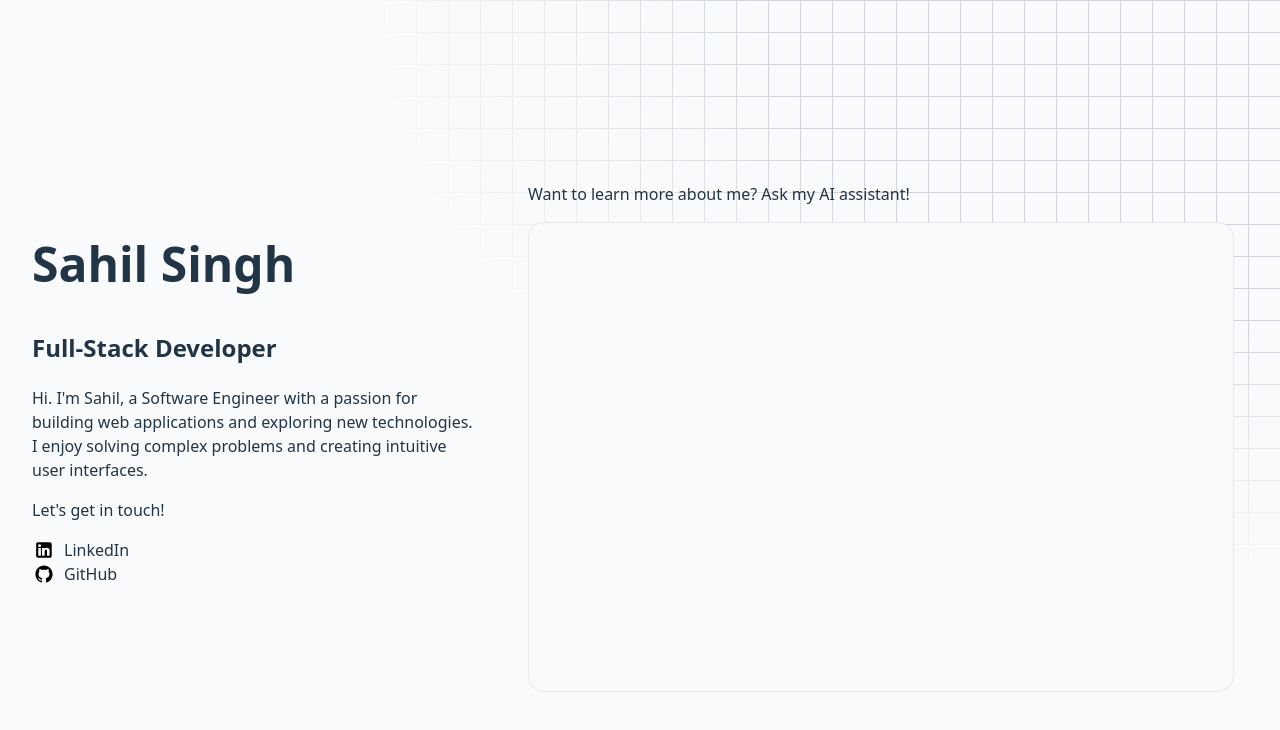
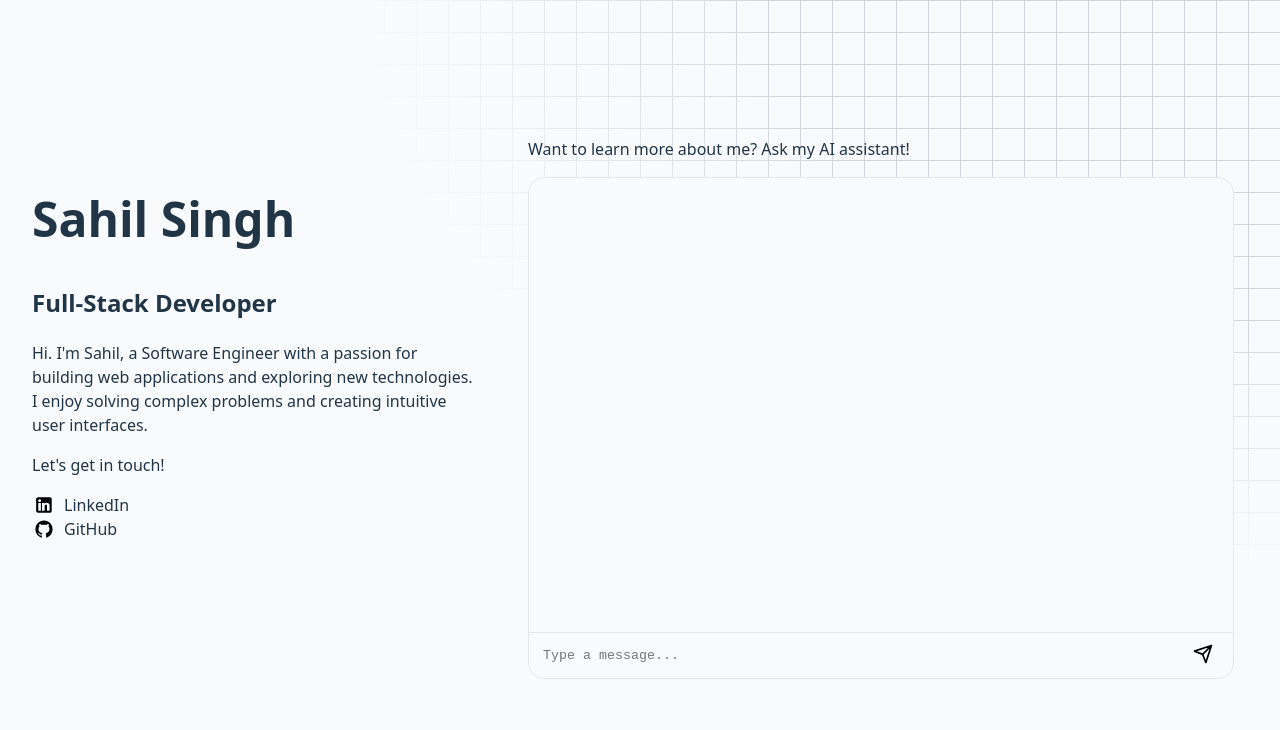
Before and after one commit to sahil9878/career-conversations, a React (Vite) app in the folder frontend/: page / in a window 1280 px wide. Shown: the top 730 px of the page. Built offline with nearby package versions, Linux system fonts and the light colour scheme.

Commit message:
Created components

```diff
--- a/frontend/src/App.css
+++ b/frontend/src/App.css
@@ -6,7 +6,6 @@ nav ul {
 nav ul a {
     display: flex;
     gap: 0.5em;
-    cursor: pointer;
     text-decoration: none;
     color: inherit;
 }
@@ -20,15 +19,6 @@ main {
     grid-template-columns: 40% 60%;
 }
 
-section.intro {
-    padding: 2em;
-}
-
-section.conversation {
-    padding: 0 3em 0 1em;
-}
-
-/* https://patterncraft.fun/ */
 div.background__pattern {
     position: absolute;
     inset: 0;
@@ -40,10 +30,72 @@ div.background__pattern {
         radial-gradient(ellipse 80% 80% at 100% 0%, #000 50%, transparent 90%)
 }
 
-div.chat-widget {
+@media (max-width: 768px) {
+    main {
+        grid-template-columns: 1fr;
+    }
+
+    section.conversation {
+        padding: 0 1em;
+    }
+
+    div.background__pattern {
+        -webkit-mask-image: radial-gradient(ellipse 85% 70% at 100% 100%, #000 50%, transparent 90%);
+        mask-image:
+            radial-gradient(ellipse 85% 70% at 100% 100%, #000 50%, transparent 90%)
+    }
+}
+
+section.intro {
+    padding: 2em;
+}
+
+section.conversation {
+    padding: 0 3em 0 1em;
+    display: flex;
+    flex-direction: column;
+}
+
+
+/* https://patterncraft.fun/ */
+
+
+.chat-widget {
+    flex-grow: 1;
+    display: flex;
     min-width: 100%;
-    min-height: 100%;
+    min-height: 500px;
     background: #f9fafb;
     border-radius: 1em;
     border: 1px solid #e5e7eb;
+    display: flex;
+    flex-direction: column;
+    overflow: hidden;
+
 }
+
+.chat-widget__chat-history {
+    flex: 1
+}
+
+.chat-widget__message-input {
+    border-top: 1px solid #e5e7eb;
+    display: flex;
+    align-items: center;
+    padding: 8px 12px;
+    box-sizing: border-box;
+}
+
+.chat-widget__message-input>textarea {
+    flex-grow: 1;
+    box-sizing: border-box;
+    background: initial;
+    border: 0;
+    resize: none;
+    outline: 0;
+}
+
+.chat-widget__message-input button {
+    border: 0;
+    background: initial;
+}
--- a/frontend/src/App.tsx
+++ b/frontend/src/App.tsx
@@ -1,46 +1,15 @@
-import GithubIcon from './assets/github-icon.tsx'
+
 import './App.css'
-import LinkedinIcon from './assets/linkedin-icon.tsx'
+import ChatSection from './components/chat-section'
+import IntroSection from './components/intro-section'
 function App() {
   return (
     <main>
       <div
         className="background__pattern"
       />
-      <section className="intro">
-        <header>
-          <h1>
-            Sahil Singh
-          </h1>
-          <h2>Full-Stack Developer</h2>
-          <p>
-            Hi. I'm Sahil, a Software Engineer with a passion for building web applications and exploring new technologies.
-            I enjoy solving complex problems and creating intuitive user interfaces.
-          </p>
-        </header>
-        <nav>
-          Let's get in touch!
-          <ul>
-            <li>
-              <a href="https://www.linkedin.com/in/sahil-singh98/" target="_blank" >
-                <LinkedinIcon height={24} width={24} />
-                LinkedIn</a>
-            </li>
-            <li>
-              <a href="https://github.com/sahil9878" target="_blank" >
-                <GithubIcon height={24} width={24} />
-                GitHub</a>
-            </li>
-          </ul>
-        </nav>
-      </section>
-      <section className='conversation'>
-        <p>
-          Want to learn more about me? Ask my AI assistant!
-        </p>
-        <div className="chat-widget">
-        </div>
-      </section>
+      <IntroSection />
+      <ChatSection />
     </main>
   )
 }
--- /dev/null
+++ b/frontend/src/assets/send-message.tsx
@@ -0,0 +1,14 @@
+
+
+const SendMessage = (props: React.SVGProps<SVGSVGElement>) => {
+    return (<svg viewBox="-2.16 -2.16 28.32 28.32" fill="none" xmlns="http://www.w3.org/2000/svg" {...props}>
+        <g id="SVGRepo_bgCarrier" strokeWidth="0"></g>
+        <g id="SVGRepo_tracerCarrier" strokeLinecap="round" strokeLinejoin="round"></g>
+        <g id="SVGRepo_iconCarrier">
+            <path d="M22 2L2 8.66667L11.5833 12.4167M22 2L15.3333 22L11.5833 12.4167M22 2L11.5833 12.4167" stroke="#000000" strokeWidth="2" strokeLinecap="round" strokeLinejoin="round">
+            </path>
+        </g>
+    </svg>);
+}
+
+export default SendMessage;
--- /dev/null
+++ b/frontend/src/components/chat-section.tsx
@@ -0,0 +1,17 @@
+import type { FunctionComponent } from "react";
+import ChatWidget from "./chat-widget";
+
+interface ChatSectionProps {
+
+}
+
+const ChatSection: FunctionComponent<ChatSectionProps> = () => {
+    return (<section className='conversation'>
+        <p>
+            Want to learn more about me? Ask my AI assistant!
+        </p>
+        <ChatWidget />
+    </section>);
+}
+
+export default ChatSection;
--- /dev/null
+++ b/frontend/src/components/chat-widget/chat-history.tsx
@@ -0,0 +1,11 @@
+import type { FunctionComponent } from "react";
+
+interface ChatHistoryProps {
+
+}
+
+const ChatHistory: FunctionComponent<ChatHistoryProps> = () => {
+    return (<div className="chat-widget__chat-history"></div>);
+}
+
+export default ChatHistory;
--- /dev/null
+++ b/frontend/src/components/chat-widget/index.tsx
@@ -0,0 +1,16 @@
+import type { FunctionComponent } from "react";
+import MessageInput from "./message-input";
+import ChatHistory from "./chat-history";
+
+interface ChatWidgetProps {
+
+}
+
+const ChatWidget: FunctionComponent<ChatWidgetProps> = () => {
+    return (<div className="chat-widget">
+        <ChatHistory />
+        <MessageInput />
+    </div>);
+}
+
+export default ChatWidget;
--- /dev/null
+++ b/frontend/src/components/chat-widget/message-input.tsx
@@ -0,0 +1,44 @@
+import { useRef, useState, type FunctionComponent } from "react";
+import SendMessage from "../../assets/send-message";
+
+interface MessageInputProps { }
+
+const MessageInput: FunctionComponent<MessageInputProps> = () => {
+    const [inputText, setInputText] = useState("");
+    const textareaRef = useRef<HTMLTextAreaElement>(null);
+
+    const onInputChange = (e: React.ChangeEvent<HTMLTextAreaElement>) => {
+        setInputText(e.target.value);
+
+        if (textareaRef.current) {
+            textareaRef.current.style.height = "auto";
+            textareaRef.current.style.height = textareaRef.current.scrollHeight + "px";
+        }
+    };
+
+    const onSendClick = (e: React.MouseEvent<HTMLButtonElement>) => {
+        console.log(`Sent text ${inputText}`)
+        setInputText("")
+    }
+
+    return (
+        <div className="chat-widget__message-input">
+            <textarea
+                ref={textareaRef}
+                name="chat-message"
+                id="chat-message"
+                value={inputText}
+                onChange={onInputChange}
+                placeholder="Type a message..."
+                rows={1}
+                style={{ overflow: "hidden", resize: "none" }}
+            />
+            <button onClick={onSendClick}>
+
+                <SendMessage width={24} height={24} />
+            </button>
+        </div>
+    );
+};
+
+export default MessageInput;
--- /dev/null
+++ b/frontend/src/components/intro-section.tsx
@@ -0,0 +1,39 @@
+import type { FunctionComponent } from "react";
+import GithubIcon from '../assets/github-icon.tsx'
+import LinkedinIcon from '../assets/linkedin-icon.tsx'
+
+interface IntroSectionProps {
+
+}
+
+const IntroSection: FunctionComponent<IntroSectionProps> = () => {
+    return (<section className="intro">
+        <header>
+            <h1>
+                Sahil Singh
+            </h1>
+            <h2>Full-Stack Developer</h2>
+            <p>
+                Hi. I'm Sahil, a Software Engineer with a passion for building web applications and exploring new technologies.
+                I enjoy solving complex problems and creating intuitive user interfaces.
+            </p>
+        </header>
+        <nav>
+            Let's get in touch!
+            <ul>
+                <li>
+                    <a href="https://www.linkedin.com/in/sahil-singh98/" target="_blank" >
+                        <LinkedinIcon height={24} width={24} />
+                        LinkedIn</a>
+                </li>
+                <li>
+                    <a href="https://github.com/sahil9878" target="_blank" >
+                        <GithubIcon height={24} width={24} />
+                        GitHub</a>
+                </li>
+            </ul>
+        </nav>
+    </section>);
+}
+
+export default IntroSection;
--- a/frontend/src/index.css
+++ b/frontend/src/index.css
@@ -12,6 +12,11 @@
   text-rendering: optimizeLegibility;
   -webkit-font-smoothing: antialiased;
   -moz-osx-font-smoothing: grayscale;
+}
+
+a,
+button {
+  cursor: pointer;
 }
 
 body {
```
Also changed, not shown: 1 other file (tests, documents, lock files or other folders).
